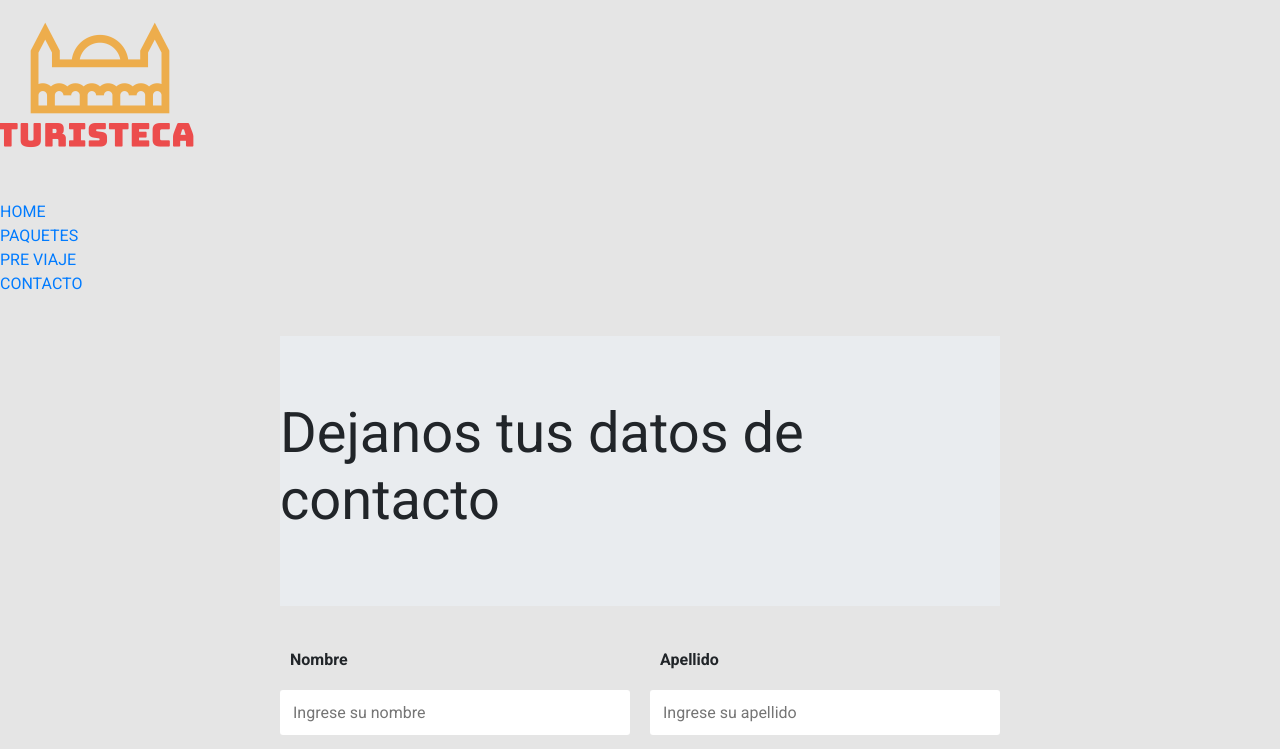
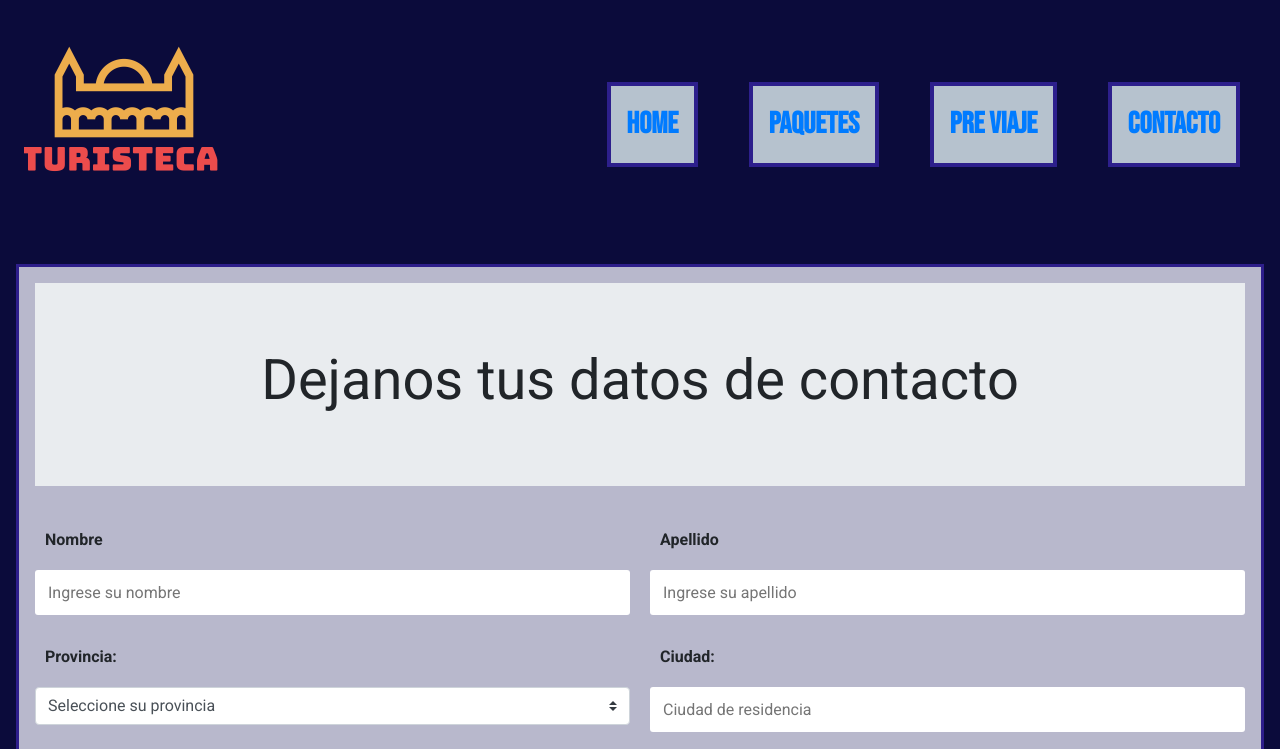
Before and after one commit to FacuMedinaHerrera/webPage1, a plain HTML site: page formularioContacto.html in a window 1280 px wide. Shown: the top 749 px of the page. Drawn offline with nearby package versions, Linux system fonts and the light colour scheme; files whose address does not match are found by name.

Commit message:
ultimos arreglos

```diff
--- a/css/estilosFormularios.css
+++ b/css/estilosFormularios.css
@@ -1,17 +1,97 @@
-* {
-    box-sizing: border-box;
+main,
+footer {
+    border: 3px rgba(23, 4, 129, 0.856) solid;
+    min-height: 50px;
+    margin: 1rem;
+    background-color: rgb(184, 184, 204);
+}
+
+main {
+    padding: 1rem;
+}
+
+i {
+    padding: 1rem;
+}
+
+footer {
+    font-family: 'Khand', sans-serif;
+}
+
+html {
+    font-size: 1rem;
+    height: 100%;
+}
+
+h1 {
+    text-align: center;
+    animation: pulse;
+    animation-duration: 1s;
 }
 
 body {
+    min-height: 100px;
+    background-color: rgb(11, 11, 59);
+    margin: 0;
     font-family: 'Roboto', sans-serif;
-    background: #E5E5E5;
 }
 
-main {
-    max-width: 800px;
-    width: 90%;
-    margin: auto;
-    padding: 40px;
+header {
+    display: flex;
+    justify-content: space-between;
+    align-items: center;
+}
+
+#header-logo {
+    width: auto;
+    display: inline-block;
+    margin: 0.5rem;
+    padding: 1rem;
+}
+
+#header-menubar {
+    padding: 14px 16px;
+    font-family: 'Bebas Neue', cursive;
+    position: relative;
+    text-align: center;
+}
+
+#header-menubar a {
+    border: 4px rgba(23, 4, 129, 0.856) solid;
+    background-color: rgb(182, 194, 206);
+    text-align: center;
+    top: auto;
+    width: auto;
+    display: inline-block;
+    margin: 0 0.5rem 0;
+    font-weight: 700;
+    left: auto;
+    font-size: 30px;
+    padding: 16px 16px;
+    text-decoration: none;
+}
+
+#box div {
+    display: flex;
+    display: inline-block;
+    border: 3px;
+    justify-content: space-between space-around;
+    padding: 1rem;
+}
+
+#c1 {
+    flex: 2;
+}
+
+#c2,
+#c3,
+#c4 {
+    flex: 1;
+}
+
+.header-menubar a:hover {
+    background-color: rgb(159, 170, 190);
+    color: black;
 }
 
 #formulario {
--- a/formularioContacto.html
+++ b/formularioContacto.html
@@ -5,6 +5,7 @@
     <meta charset="UTF-8">
     <meta name="viewport" content="width=device-width, initial-scale=1.0">
     <title>Contactanos</title>
+    <link rel="stylesheet" href="https://cdnjs.cloudflare.com/ajax/libs/animate.css/4.1.1/animate.min.css">
     <link rel="stylesheet" href="C:\Users\Admin\Desktop\curso_Python\webPage1\css\bootstrap.min.css">
     <link rel="stylesheet" href="C:\Users\Admin\Desktop\curso_Python\webPage1\js\bootstrap.min.js">
     <link href="https://fonts.googleapis.com/css2?family=Roboto:wght@400;700&display=swap" rel="stylesheet">
@@ -14,18 +15,18 @@
 
 <body>
     <header>
-        <div class="header-logo">
+        <div id="header-logo">
             <a href="index.html"><img src="IMAGENES/Logo1.png" alt="logo" width="200" height="200"></a>
         </div>
 
-        <nav class="header-menubar">
+        <nav id="header-menubar">
             <link href="https://fonts.googleapis.com/css2?family=Bebas+Neue&display=swap" rel="stylesheet">
 
-            <div class="box">
-                <div class="c1"><a href="index.html">HOME</a></div>
-                <div class="c2"><a href="paquetes.html">PAQUETES</a></div>
-                <div class="c3"><a href="previaje.html">PRE VIAJE</a></div>
-                <div class="c4"> <a href="formularioContacto.html">CONTACTO</a></div>
+            <div id="box">
+                <div id="c1"><a href="index.html">HOME</a></div>
+                <div id="c2"><a href="paquetes.html">PAQUETES</a></div>
+                <div id="c3"><a href="previaje.html">PRE VIAJE</a></div>
+                <div id="c4"> <a href="formularioContacto.html">CONTACTO</a></div>
             </div>
         </nav>
 
@@ -41,7 +42,6 @@
                     <label for="fname" class="formulario__label">Nombre</label>
                     <div class="formulario__grupo-input">
                         <input type="text" class="formulario__input" name="fname" id="fname" placeholder="Ingrese su nombre">
-
                     </div>
                     <p class="formulario__input-error">Nombre no válido.</p>
                 </div>
@@ -117,19 +117,37 @@
                     </div>
                     <p class="formulario__input-error">Teléfono no válido.</p>
                 </div>
-                <label for="consulta" id="consulta">Espacio para escribir su consulta:</label><br>
+                <label for="consulta" class="formulario__label">Espacio para escribir su consulta:</label><br>
                 <textarea id="consulta" placeholder="Ingrese su consulta..." rows="5"></textarea><br>
                 <div class="formulario__mensaje" id="formulario__mensaje">
                     <p><b>Error:</b> Por favor rellena el formulario correctamente. </p>
                 </div>
 
                 <div class="formulario__grupo formulario__grupo-btn-enviar">
-                    <button type="submit" class="formulario__btn">Enviar</button>
+                    <button type="submit" class="btn btn-primary">Enviar</button>
                     <p class="formulario__mensaje-exito" id="formulario__mensaje-exito">Formulario enviado exitosamente!</p>
                 </div>
             </form>
     </main>
+    <footer>
+        <link href="https://fonts.googleapis.com/css2?family=Khand:wght@300&display=swap" rel="stylesheet">
+        <section>
+            <p><i class="far fa-envelope"></i>turisteca@gmail.com</p>
+            <p><i class="fas fa-phone-square-alt"></i>+54 4903-2486</p>
+            <p><i class="far fa-credit-card"></i>tarjetas de credito/debito</p>
+            <p><i class="fas fa-map-marker-alt"></i>Senillosa 60, CABA</p>
 
+        </section>
+        <section>
+            <nav class="redes">
+                <a href="https://www.facebook.com/"><i class="fab fa-facebook-square"></i></a>
+                <a href="https://www.instagram.com/?hl=es"><i class="fab fa-instagram"></i></a>
+                <a href="https://twitter.com/?lang=es"><i class="fab fa-twitter-square"></i></a>
+            </nav>
+            <address style="text-align:center;">Derechos reservados @2021</address>
+        </section>
+
+    </footer>
     <script src="js/script.js"></script>
     <script src="https://kit.fontawesome.com/2c36e9b7b1.js" crossorigin="anonymous"></script>
 </body>
```
Also changed, not shown: paquetes.html (+16 -4 lines).
